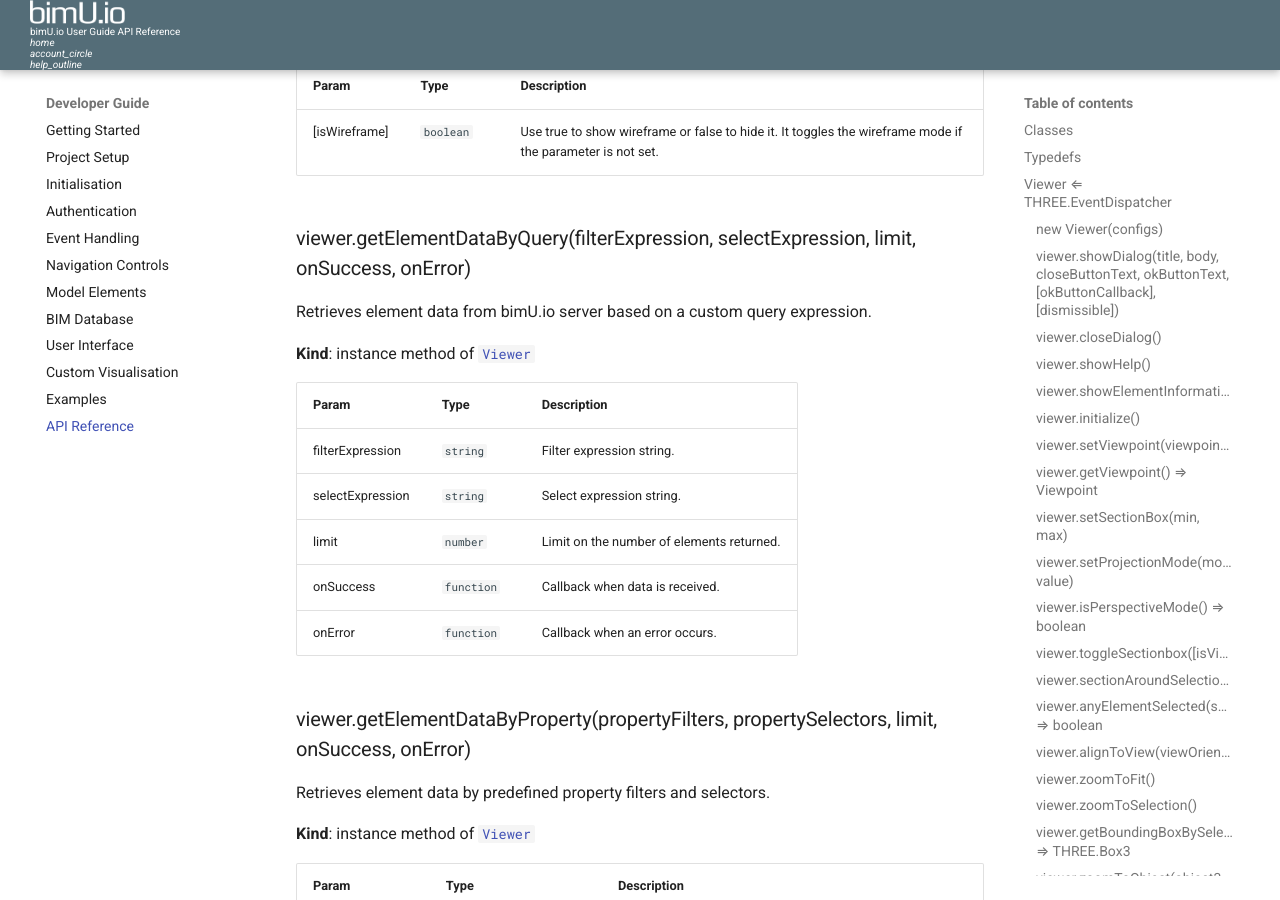
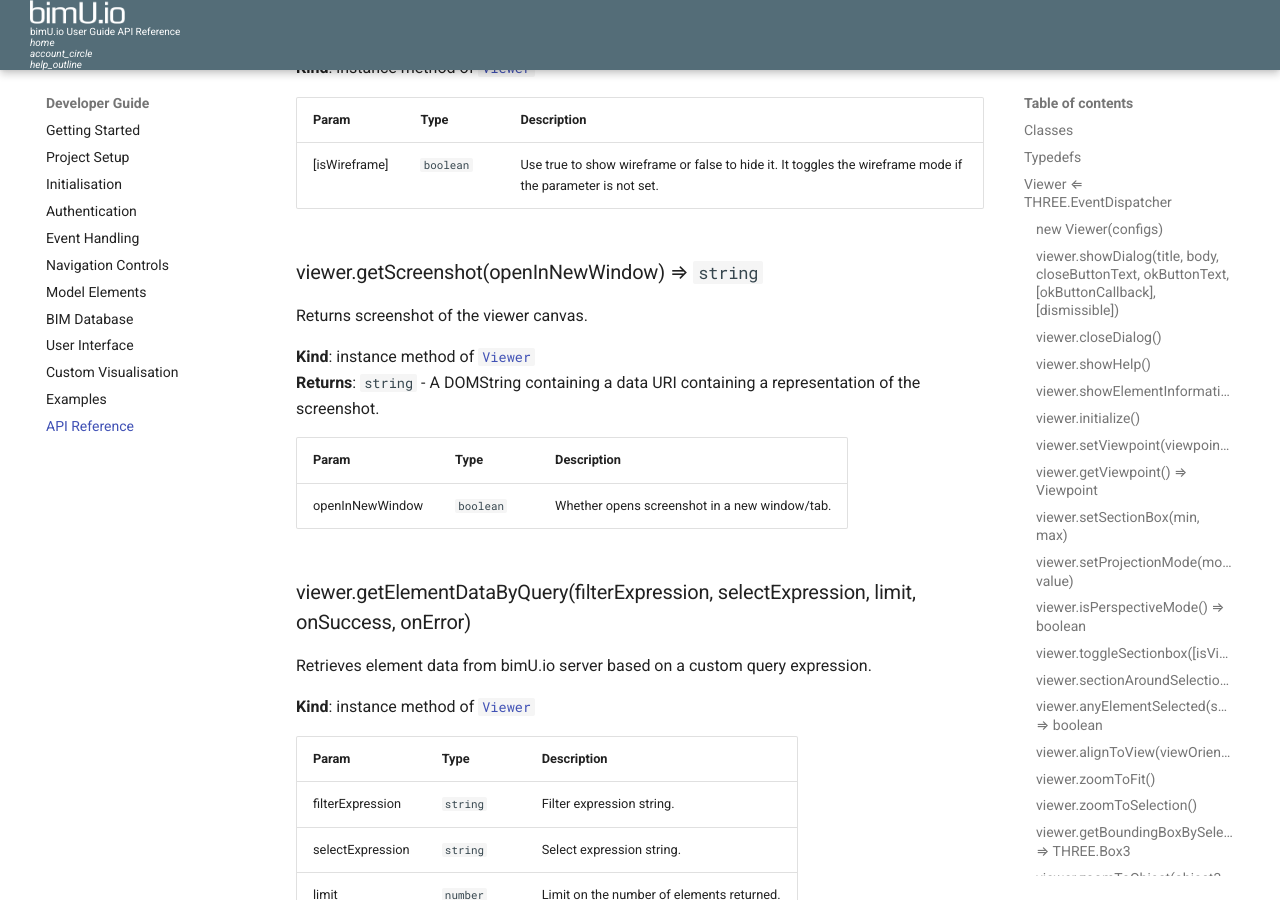
Before and after one commit to Transformosa/bimU.io.Docs, an MkDocs documentation site: the page built from docs/developer/api-reference.md, in a window 1280 px wide and 900 px high, scrolled down 15987 px. Built offline with MkDocs 1.6.1 and Material for MkDocs 9.7.7, drawn with Linux system fonts in a browser that asks for light colours; comment, search, counter and statistics services are not loaded; some of the changed text lies outside the part shown.

Commit message:
updated api reference, examples, available icons link

```diff
--- a/docs/developer/api-reference.md
+++ b/docs/developer/api-reference.md
@@ -98,6 +98,7 @@
     * [.removeDomElement(domElementId)](#Viewer+removeDomElement)
     * [.setBackgroundColor(color)](#Viewer+setBackgroundColor)
     * [.toggleWireframeMode([isWireframe])](#Viewer+toggleWireframeMode)
+    * [.getScreenshot(openInNewWindow)](#Viewer+getScreenshot) ⇒ <code>string</code>
     * [.getElementDataByQuery(filterExpression, selectExpression, limit, onSuccess, onError)](#Viewer+getElementDataByQuery)
     * [.getElementDataByProperty(propertyFilters, propertySelectors, limit, onSuccess, onError)](#Viewer+getElementDataByProperty)
     * [.aggregateElementProperty(propertyFilters, propertyToAggregate, aggregateFunction, onSuccess, onError)](#Viewer+aggregateElementProperty)
@@ -600,6 +601,18 @@ Turns on or off wireframe mode.
 | Param | Type | Description |
 | --- | --- | --- |
 | [isWireframe] | <code>boolean</code> | Use true to show wireframe or false to hide it. It toggles the wireframe mode if the parameter is not set. |
+
+<a name="Viewer+getScreenshot"></a>
+
+### viewer.getScreenshot(openInNewWindow) ⇒ <code>string</code>
+Returns screenshot of the viewer canvas.
+
+**Kind**: instance method of [<code>Viewer</code>](#Viewer)
+**Returns**: <code>string</code> - A DOMString containing a data URI containing a representation of the screenshot.
+
+| Param | Type | Description |
+| --- | --- | --- |
+| openInNewWindow | <code>boolean</code> | Whether opens screenshot in a new window/tab. |
 
 <a name="Viewer+getElementDataByQuery"></a>
 
```
Also changed, not shown: other parts of docs/developer/api-reference.md (+1 -1 lines), docs/developer/examples.md (+6 -6 lines), docs/developer/user-interface.md (+1 -1 lines), docs/images/example3.gif (added), docs/images/example5.gif (added).
